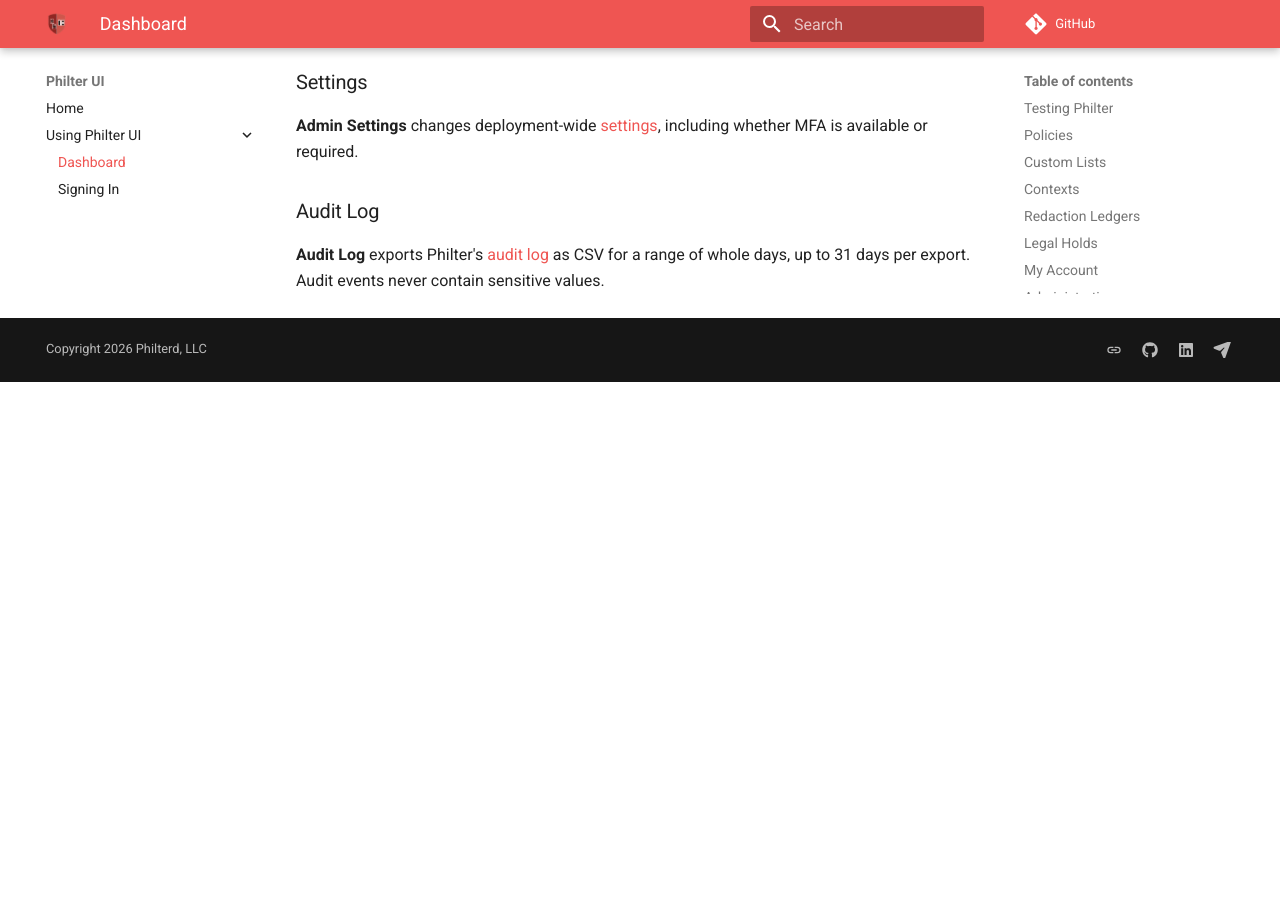
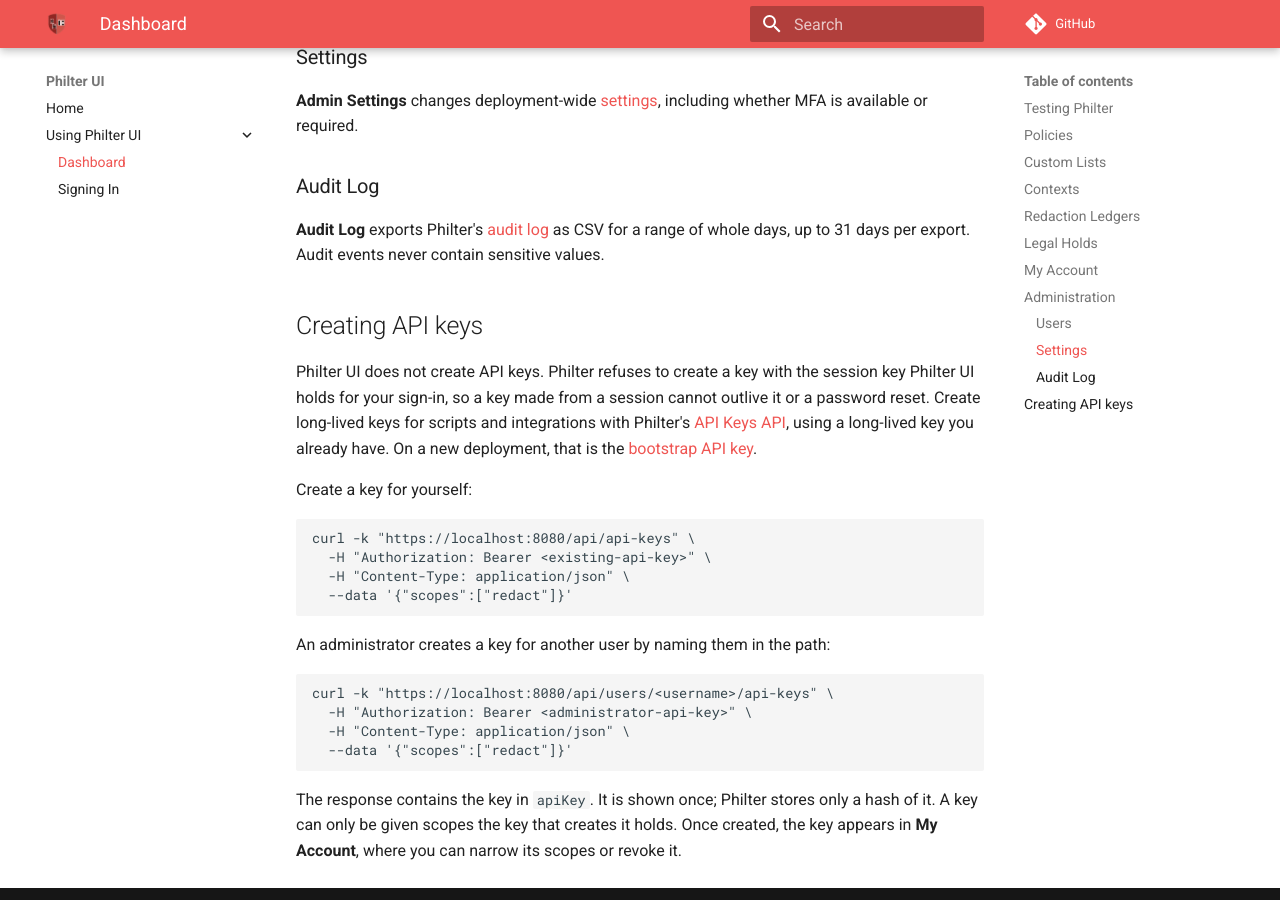
Before and after one commit to philterd/philter-ui, an MkDocs documentation site: the page built from docs/docs/dashboard.md, in a window 1280 px wide and 900 px high, scrolled down 3182 px. Built offline with MkDocs 1.6.1 and Material for MkDocs 9.7.7, drawn with Linux system fonts in a browser that asks for light colours; comment, search, counter and statistics services are not loaded; the version menu is left out; before the commit the page ends 3564 px from its top, so only the background shows below that; some of the changed text lies outside the part shown.

Commit message:
Document creating API keys with the API
Signed-off-by: jzonthemtn <jeff.zemerick@philterd.ai>

````diff
--- a/docs/docs/dashboard.md
+++ b/docs/docs/dashboard.md
@@ -58,7 +58,7 @@ With Philter's `ADMIN_CROSS_USER_ACCESS_ENABLED` set to `true`, administrators c
 
 * **Change their password.** See [password requirements](sign_in.md#password-requirements).
 * **Enroll in or remove MFA**, when an administrator has made it available. Removing it takes a code from your authenticator app. See [Multi-factor authentication](sign_in.md#multi-factor-authentication-mfa).
-* **Review API keys**: list your keys, including session keys, change a key's [scopes]({$ philter_docs }/account/api_keys.html#scopes) with **Edit scopes**, and revoke keys. Philter does not let a session key create API keys, so create long-lived keys for scripts and integrations with the [API Keys API]({$ philter_docs }/api_and_sdks/api/api_keys_api.html) using an existing key.
+* **Review API keys**: list your keys, including session keys, narrow a key's [scopes]({$ philter_docs }/account/api_keys.html#scopes) with **Edit scopes**, and revoke keys. Philter UI does not create API keys; see [Creating API keys](#creating-api-keys).
 * **Set a [webhook]({$ philter_docs }/api_and_sdks/api/webhooks.html)** URL and secret to receive a signed notification when an asynchronous redaction completes or fails.
 
 ## Administration
@@ -84,3 +84,27 @@ The Users grid lists all users, including deactivated ones.
 ### Audit Log
 
 **Audit Log** exports Philter's [audit log]({$ philter_docs }/auditing.html) as CSV for a range of whole days, up to 31 days per export. Audit events never contain sensitive values.
+
+## Creating API keys
+
+Philter UI does not create API keys. Philter refuses to create a key with the session key Philter UI holds for your sign-in, so a key made from a session cannot outlive it or a password reset. Create long-lived keys for scripts and integrations with Philter's [API Keys API]({$ philter_docs }/api_and_sdks/api/api_keys_api.html#create-a-key), using a long-lived key you already have. On a new deployment, that is the [bootstrap API key]({$ philter_docs }/account/api_keys.html#bootstrapping-an-api-key-for-automation).
+
+Create a key for yourself:
+
+```
+curl -k "https://localhost:8080/api/api-keys" \
+  -H "Authorization: Bearer <existing-api-key>" \
+  -H "Content-Type: application/json" \
+  --data '{"scopes":["redact"]}'
+```
+
+An administrator creates a key for another user by naming them in the path:
+
+```
+curl -k "https://localhost:8080/api/users/<username>/api-keys" \
+  -H "Authorization: Bearer <administrator-api-key>" \
+  -H "Content-Type: application/json" \
+  --data '{"scopes":["redact"]}'
+```
+
+The response contains the key in `apiKey`. It is shown once; Philter stores only a hash of it. A key can only be given scopes the key that creates it holds. Once created, the key appears in **My Account**, where you can narrow its scopes or revoke it.
````
